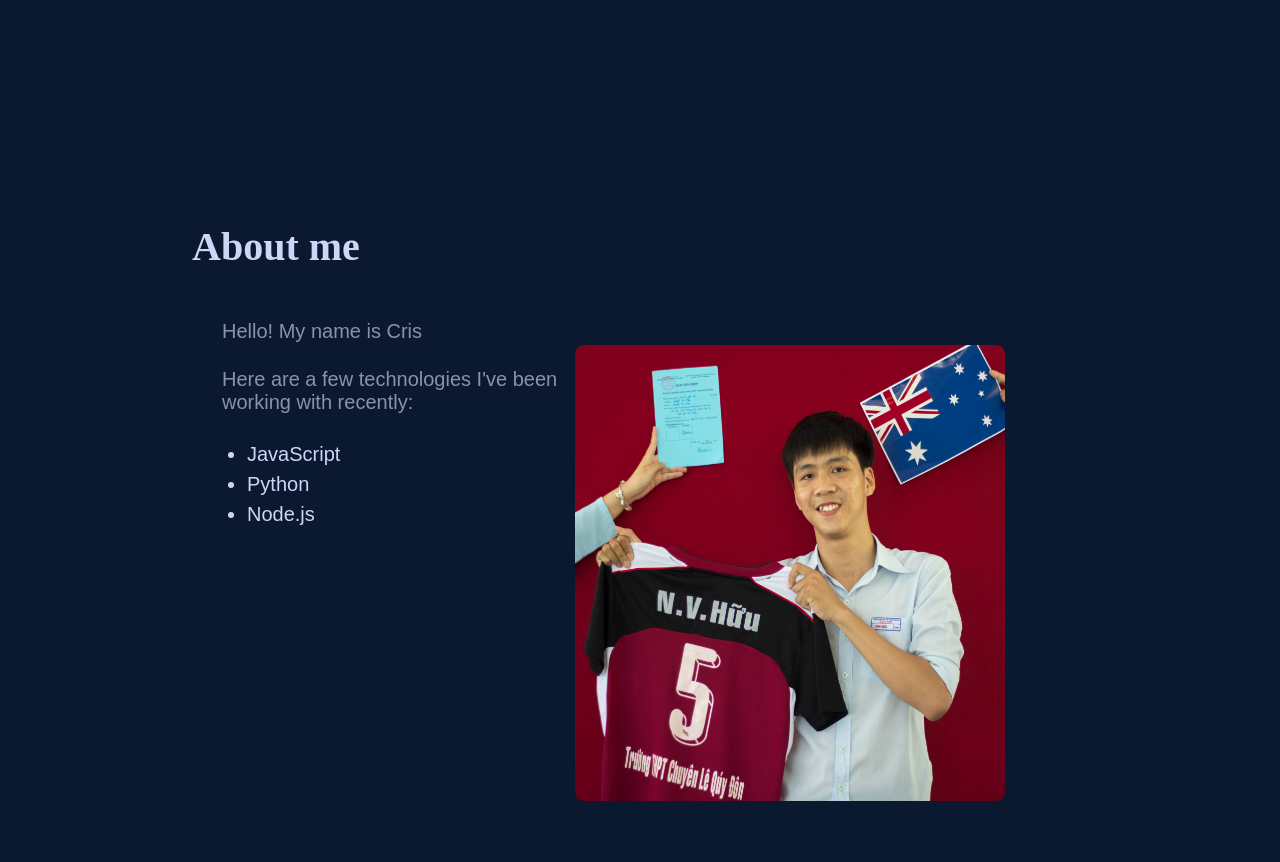
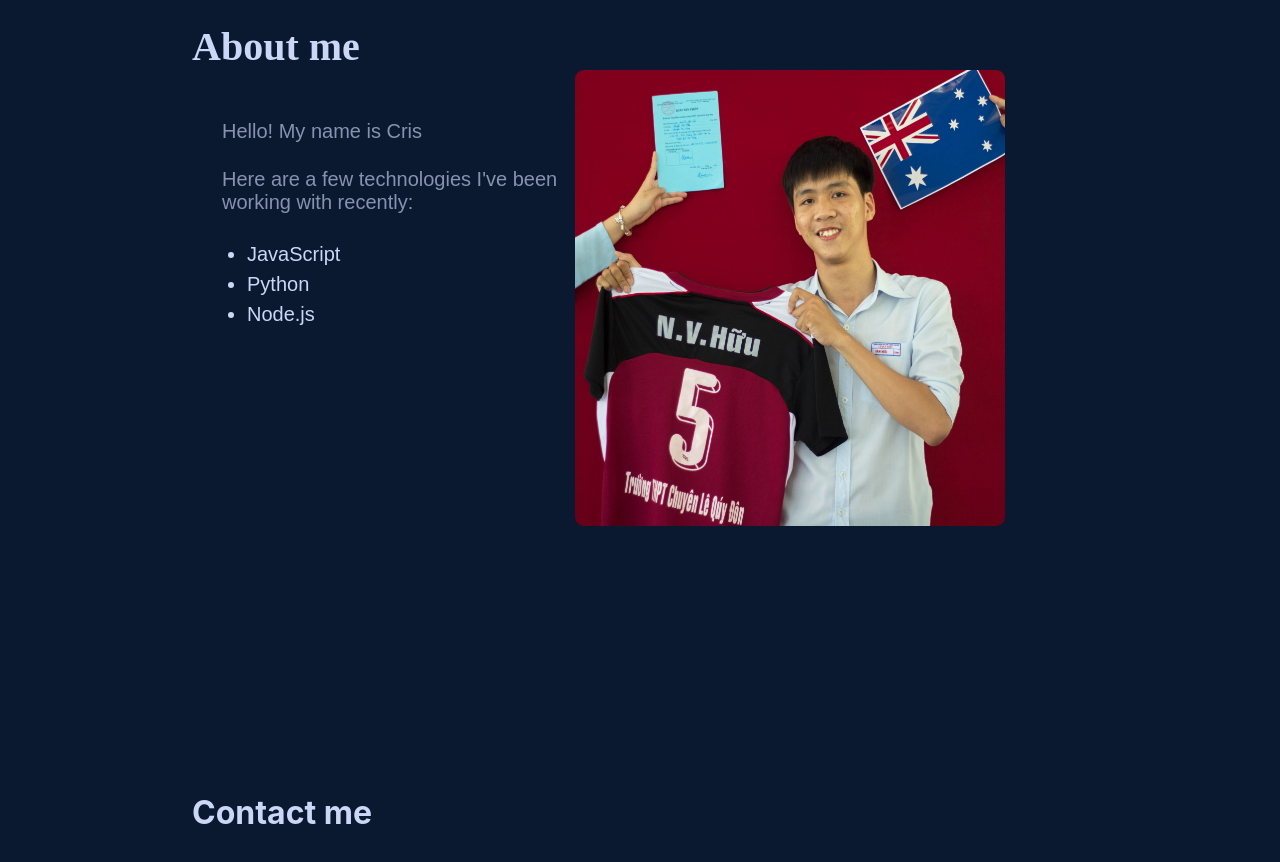
Before and after one commit to CrisNguyen305/Portfolio, a React (Create React App) app: page /about in a window 1280 px wide. Shown: the part 1002-1864 px from the top of the page. Built offline with nearby package versions, Linux system fonts and the light colour scheme.

Commit message:
Update page

```diff
--- a/src/App.js
+++ b/src/App.js
@@ -4,6 +4,7 @@ import NavBar from './navigation bar/NavBar';
 import SideBar from './side bar/SideBar';
 import Home from './MainContent/Home/Home';
 import About from './MainContent/About/About';
+import Contact from './MainContent/Contact/Contact';
 import { BrowserRouter, Route , Routes} from 'react-router-dom';
 
 function App() {
@@ -16,6 +17,7 @@ function App() {
         <SideBar></SideBar>
         <Home></Home>
         <About></About>
+        <Contact></Contact>
         {/* <About></About> */}
         {/* <Routes>
           <Route path='/' element={<Home></Home>} />
--- a/src/MainContent/About/About.css
+++ b/src/MainContent/About/About.css
@@ -18,7 +18,7 @@
 .imgAbout{
     width: 430px;
     height: 456px;
-    margin-top: 75px;
+    /* margin-top: 75px; */
     margin-right: 275px;
     border-radius: 2%;
 }
@@ -39,7 +39,8 @@
 }
 
 #about {
-    margin-top: 100px;
+    margin-top: 50px;
     width: 100%;
-    height: 100vh;
+    /* height: 100vh; */
+    height: 700px;
 }
--- /dev/null
+++ b/src/MainContent/Contact/Contact.css
@@ -0,0 +1,11 @@
+.contact {
+    margin-top: 170px;
+    width: fit-content;
+    height: 100vh;
+    margin-left: 15%;
+    /* margin-top: 50px; */
+}
+
+.contact h1 {
+    /* padding-top: 120px; */
+}
--- /dev/null
+++ b/src/MainContent/Contact/Contact.js
@@ -0,0 +1,12 @@
+import "./Contact.css";
+import React from 'react'
+
+function Contact() {
+    return (
+        <div className="contact">
+            <h1>Contact me</h1>
+        </div>
+    )
+}
+
+export default Contact
--- a/src/MainContent/Home/Home.css
+++ b/src/MainContent/Home/Home.css
@@ -1,7 +1,8 @@
 .home{
     display: grid;
     width: fit-content;
-    height: 800px;
+    /* height: 800px; */
+    height: 650px;
     grid-template-columns: 1fr 1fr;
     margin-top: 125px;
     margin-left: 15%;
--- a/src/navigation bar/NavBar.js
+++ b/src/navigation bar/NavBar.js
@@ -37,13 +37,35 @@ function NavBar() {
                     </Link>
                 </li>
                 <li className="nav_items">
-                    <Link smooth to={"/about"}>Experience</Link>
+                    <Link
+                        className='nav_items'
+                        activeClass="active"
+                        to={""}
+                        spy={true}
+                        smooth={true}
+                        offset={-80}
+                        duration={500}
+                        key={1}
+                    >
+                        Experience
+                    </Link>
                 </li>
                 <li className="nav_items">
                     <Link smooth to={"/about"}>Work</Link>
                 </li>
                 <li className="nav_items">
-                    <Link smooth to={"/about"}>Contact me</Link>
+                    <Link
+                        className='nav_items'
+                        activeClass="active"
+                        to={"contact"}
+                        spy={true}
+                        smooth={true}
+                        offset={-200}
+                        duration={500}
+                        key={1}
+                    >
+                        Contact me
+                    </Link>
                 </li>
 
                 <a href={Pdf} target="_blank">
```
